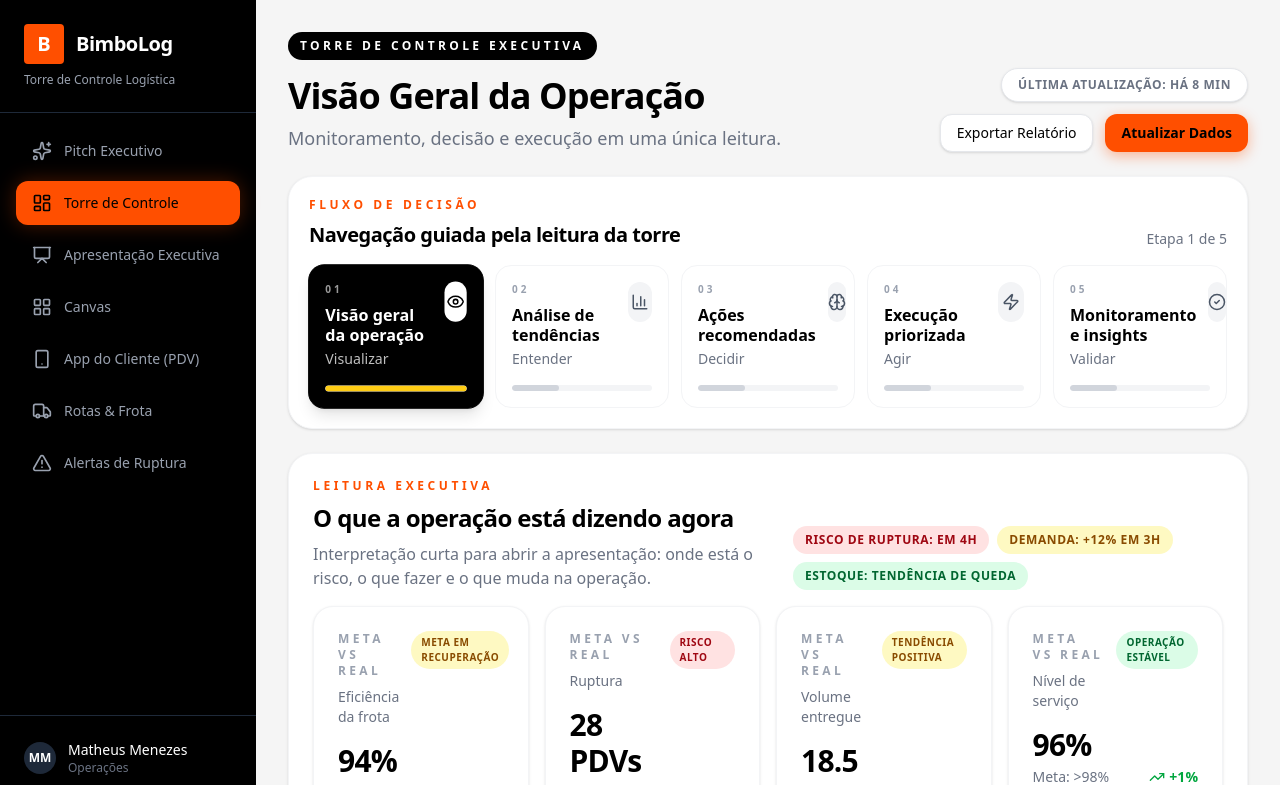
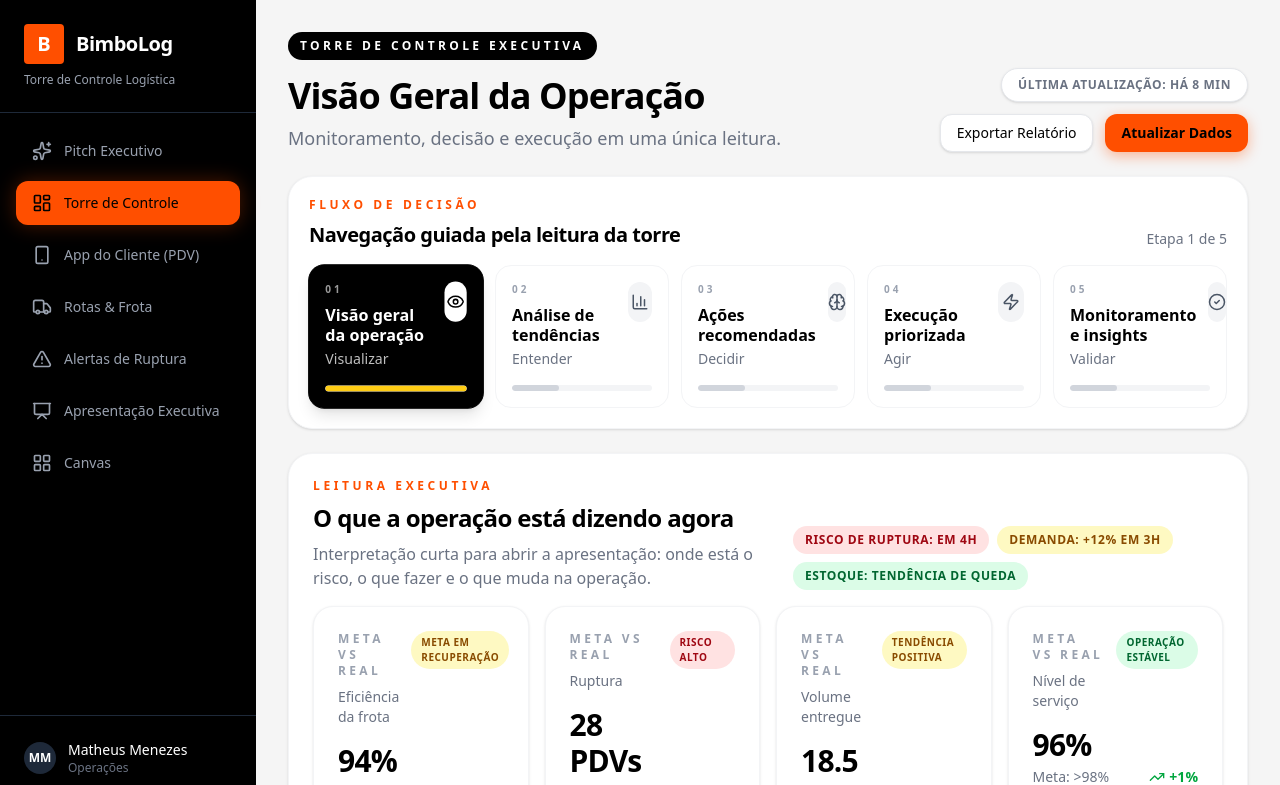
Before and after one commit to Matheusmb3/BIMBO, a React (Vite) app: page / in a window 1280 px wide. Shown: the top 785 px of the page. Built offline with nearby package versions, Linux system fonts and the light colour scheme; a web font is replaced by a local one.

Commit message:
feat: implement Sidebar component with navigation items and user profile display

```diff
--- a/src/components/Sidebar.tsx
+++ b/src/components/Sidebar.tsx
@@ -10,11 +10,11 @@ export function Sidebar({ activeTab, setActiveTab }: SidebarProps) {
   const navItems = [
     { id: "pitch", label: "Pitch Executivo", icon: Sparkles },
     { id: "dashboard", label: "Torre de Controle", icon: LayoutDashboard },
-    { id: "presentation", label: "Apresentação Executiva", icon: Presentation },
-    { id: "canvas", label: "Canvas", icon: LayoutGrid },
     { id: "pos-app", label: "App do Cliente (PDV)", icon: Smartphone },
     { id: "routes", label: "Rotas & Frota", icon: Truck },
     { id: "alerts", label: "Alertas de Ruptura", icon: AlertTriangle },
+    { id: "presentation", label: "Apresentação Executiva", icon: Presentation },
+    { id: "canvas", label: "Canvas", icon: LayoutGrid },
   ];
 
   return (
```
